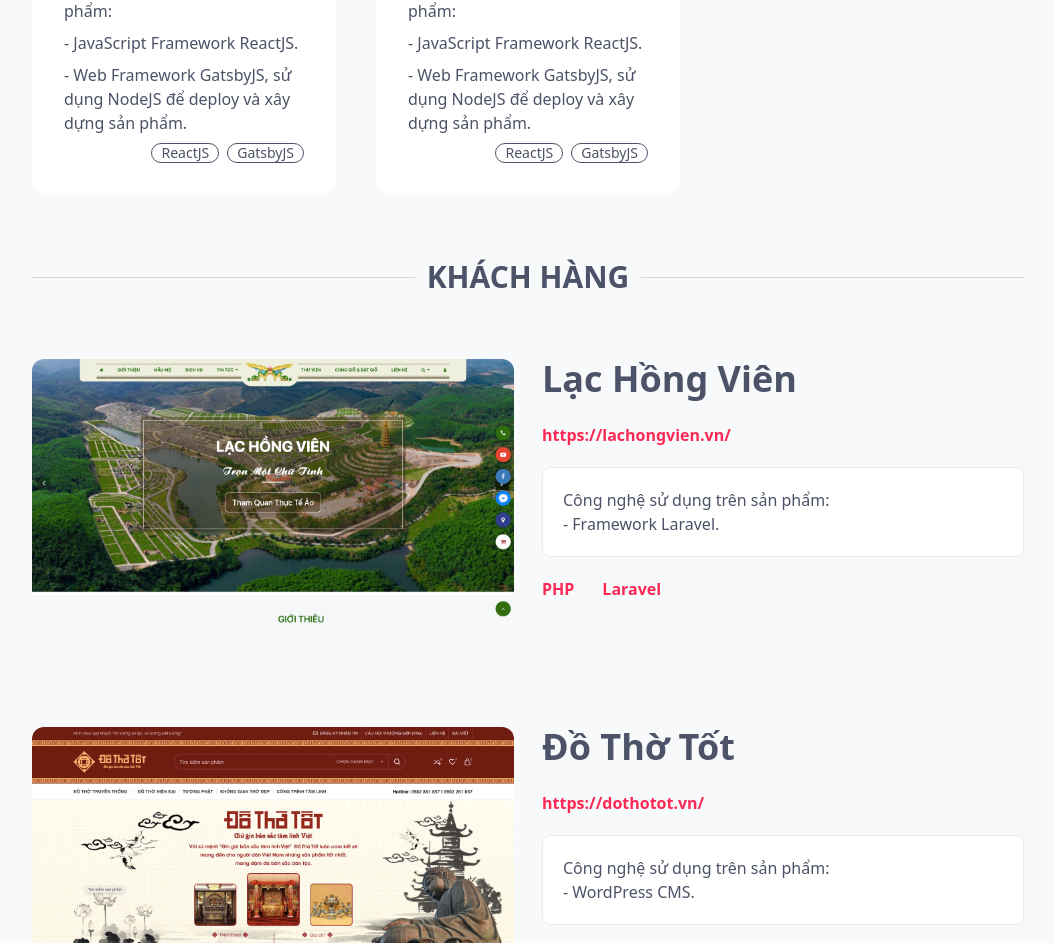
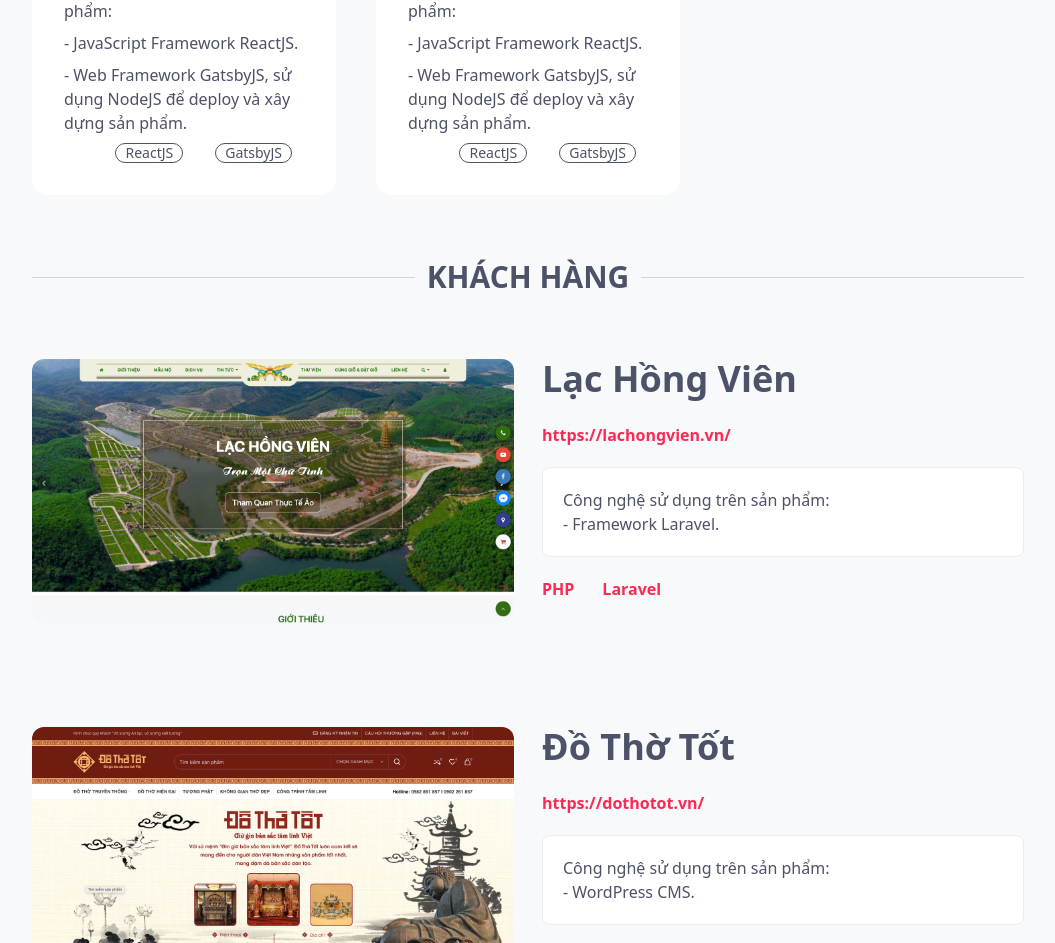
Before and after one commit to tuanductran/cv, a Vue app: page / in a window 1280 px wide. Shown: the part 1896-2839 px from the top of the page, without its empty margins (112-1167 px from the left). Built offline with nearby package versions, Linux system fonts and the light colour scheme.

Commit message:
Update index.vue

```diff
--- a/src/views/Projects/ProjectDetails/index.vue
+++ b/src/views/Projects/ProjectDetails/index.vue
@@ -16,7 +16,7 @@
           {{ description }}
     </p>
     <div class="card-actions justify-end">
-      <div class="badge badge-outline" v-for="tech, k in project.builtWidth" :key="k">
+      <div class="badge badge-outline mx-3" v-for="tech, k in project.builtWidth" :key="k">
           {{ tech }}
       </div>
     </div>
```
